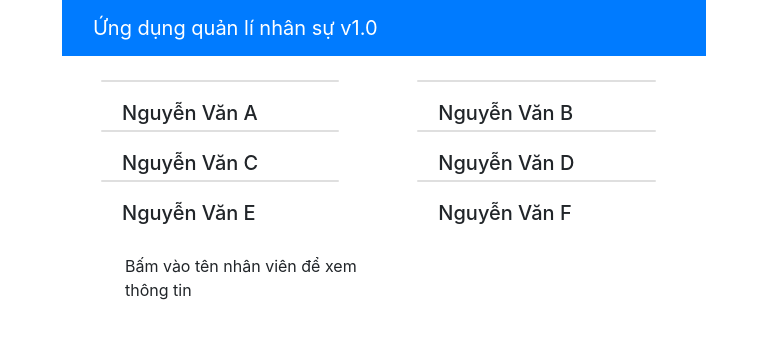
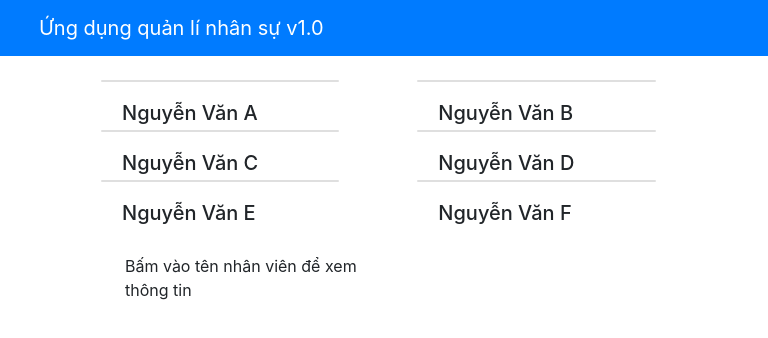
Before and after one commit to LinhMFX12988/Assignment_01, a React (Create React App) app: page / in a window 768 px wide. Shown: the top 338 px of the page. Built offline with nearby package versions, Linux system fonts and the light colour scheme.

Commit message:
commit 5

```diff
--- a/src/App.css
+++ b/src/App.css
@@ -6,19 +6,19 @@ body {
     display: block;
     padding: 0;
 }
-#root {
+.row {
     max-width: 1200px;
     margin: 0 auto;
 }
 
 @media (min-width: 1024px) and (max-width: 1239px) {
-    #root {
+    .row {
         width: 984px;
     }
 }
 
 @media (min-width: 740px) and (max-width: 1023px) {
-    #root {
+    .row {
         width: 644px;
     }
 }
```
